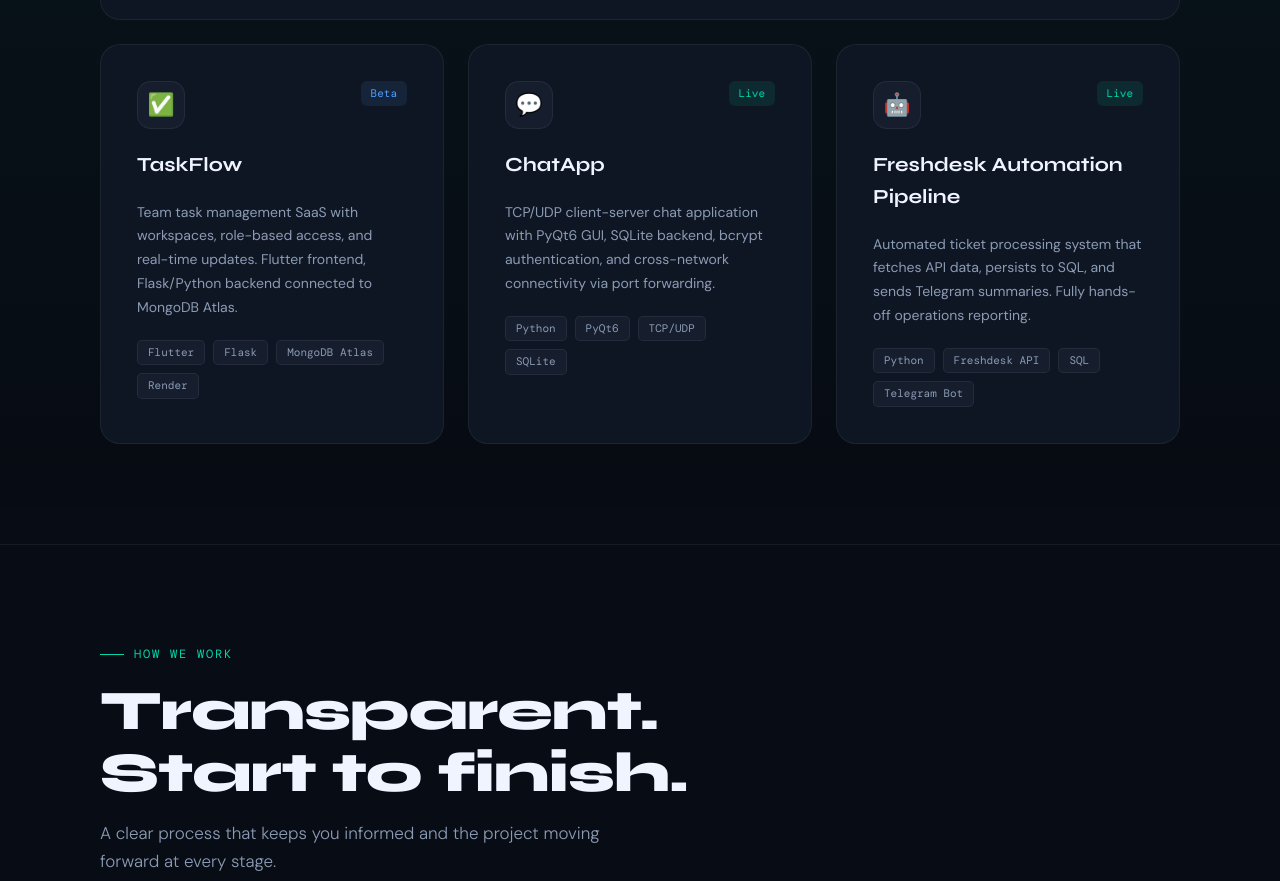
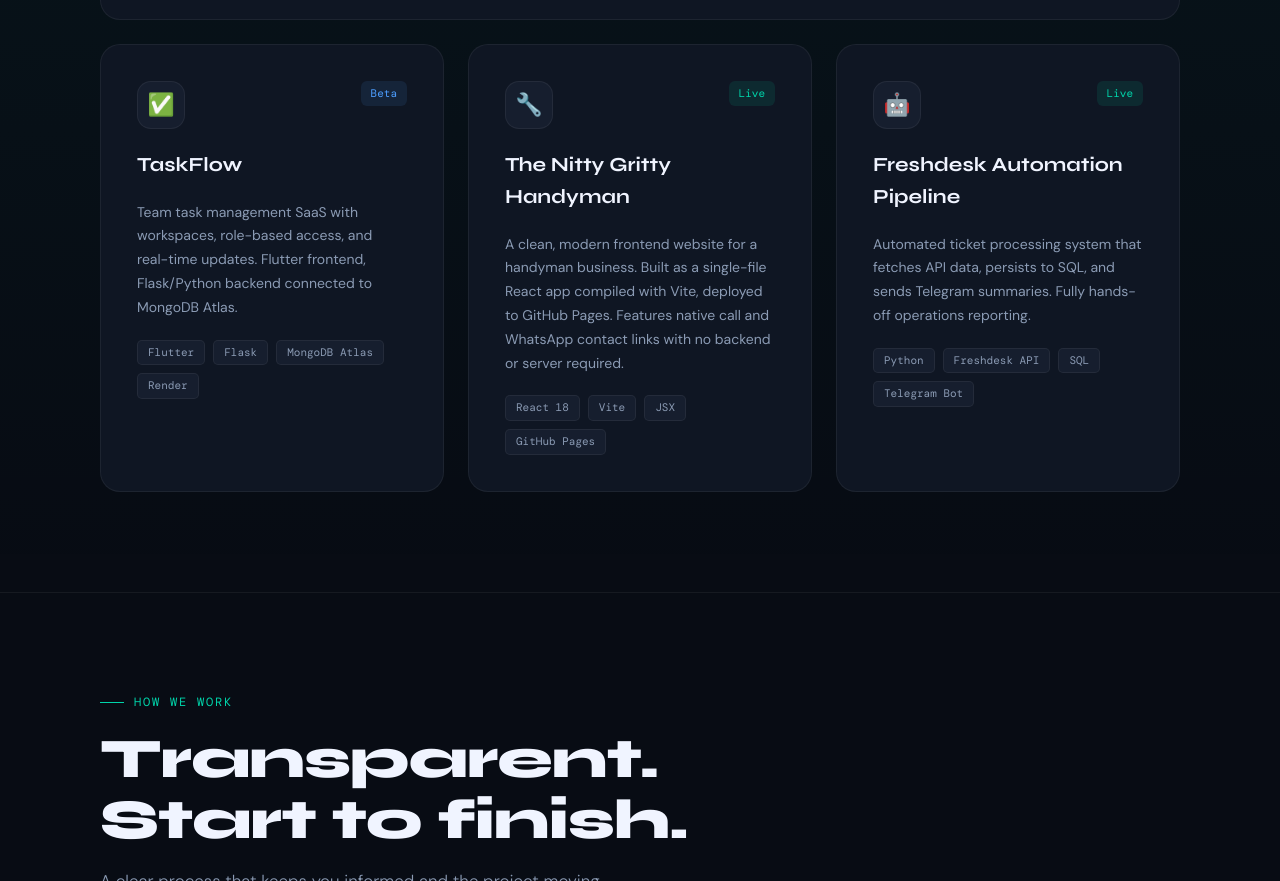
Before and after one commit to lucas-The-Coder/Dennisys, a plain HTML site: page index.html in a window 1280 px wide. Shown: the part 2872-3753 px from the top of the page. Drawn offline with nearby package versions, Linux system fonts and the light colour scheme.

Commit message:
Replace ChatApp with Nitty Gritty Handyman project

```diff
--- a/index.html
+++ b/index.html
@@ -1334,21 +1334,21 @@
         </div>
       </div>
 
-      <!-- ChatApp -->
+      <!-- The Nitty Gritty Handyman -->
       <div class="project-card fade-up" style="transition-delay:0.1s">
         <div class="project-header">
-          <div class="project-icon">💬</div>
+          <div class="project-icon">🔧</div>
           <span class="project-status status-live">Live</span>
         </div>
-        <div class="project-title">ChatApp</div>
+        <div class="project-title">The Nitty Gritty Handyman</div>
         <p class="project-desc">
-          TCP/UDP client-server chat application with PyQt6 GUI, SQLite backend, bcrypt authentication, and cross-network connectivity via port forwarding.
+          A clean, modern frontend website for a handyman business. Built as a single-file React app compiled with Vite, deployed to GitHub Pages. Features native call and WhatsApp contact links with no backend or server required.
         </p>
         <div class="project-stack">
-          <span class="stack-pill">Python</span>
-          <span class="stack-pill">PyQt6</span>
-          <span class="stack-pill">TCP/UDP</span>
-          <span class="stack-pill">SQLite</span>
+          <span class="stack-pill">React 18</span>
+          <span class="stack-pill">Vite</span>
+          <span class="stack-pill">JSX</span>
+          <span class="stack-pill">GitHub Pages</span>
         </div>
       </div>
 
```
